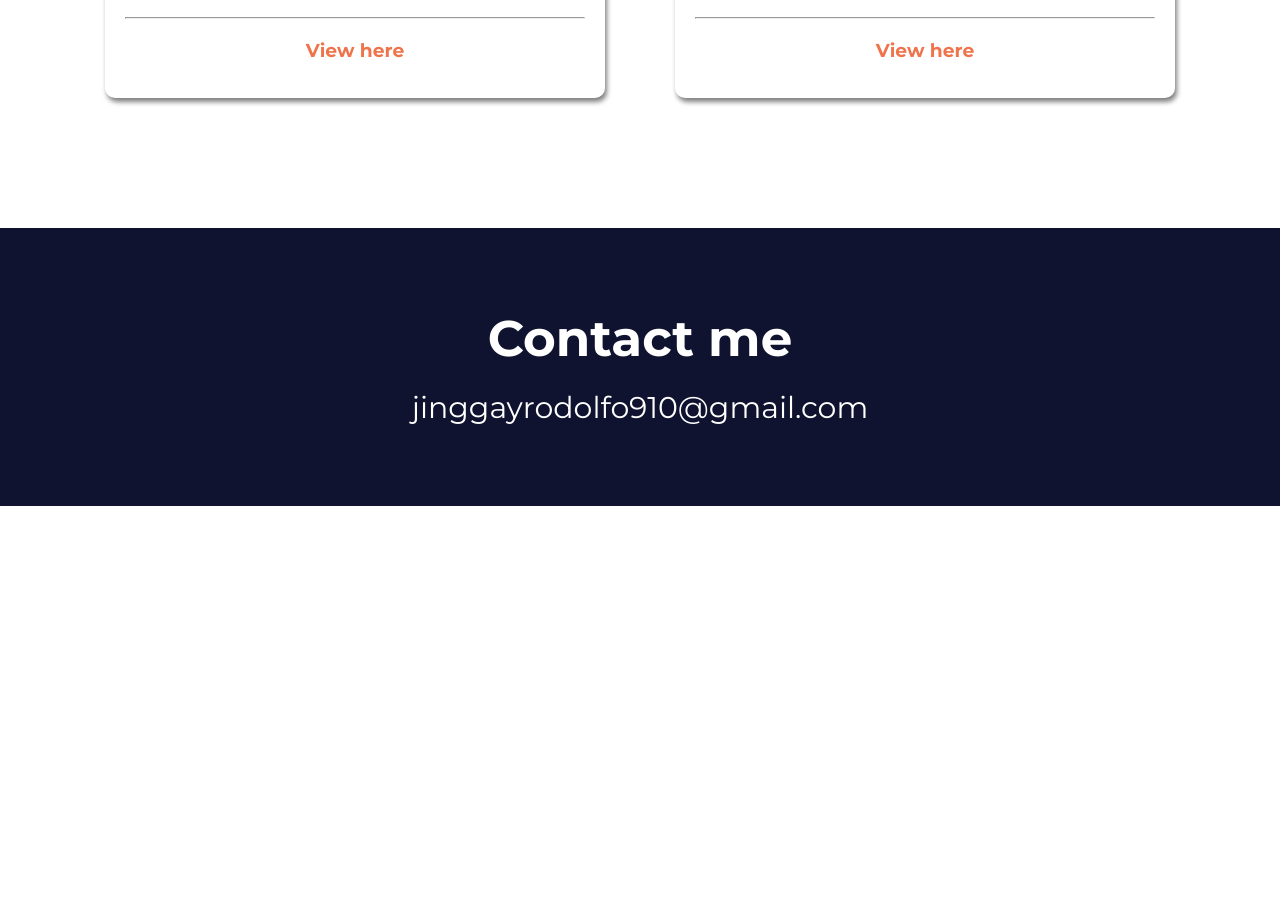
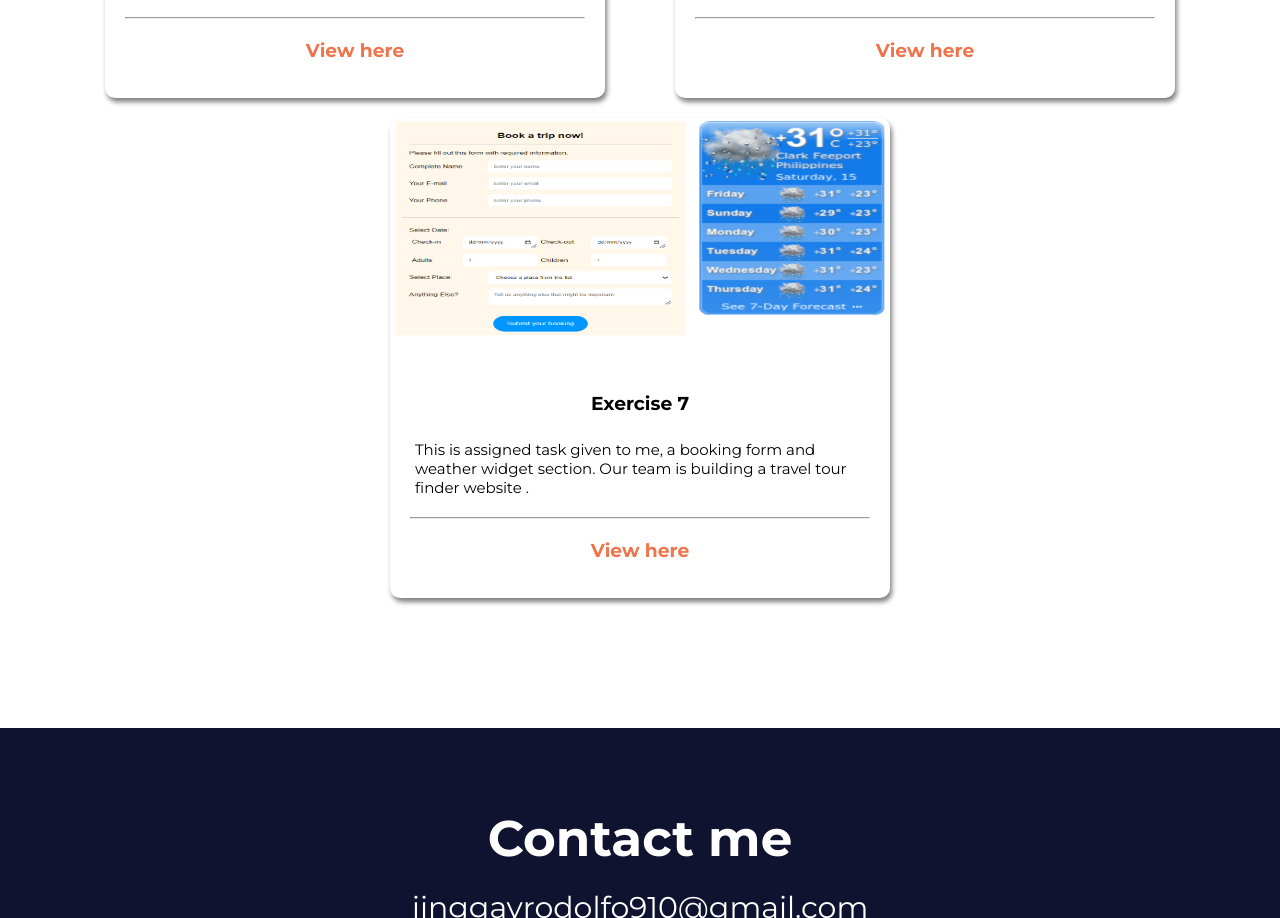
Before and after one commit to STINGRAY008/My-Portfolio, a plain HTML site: page exercises.html in a window 1280 px wide. Shown: the part 2262-3180 px from the top of the page. Before the commit the page ends 2768 px from the top, so only its background shows below. Drawn offline with Linux system fonts and the light colour scheme.

Commit message:
S16: Add project-card for updating my portfolio content

```diff
--- a/exercises.html
+++ b/exercises.html
@@ -84,6 +84,13 @@
                 <hr>
                 <h3><a class="project-link" href="https://stingray008.github.io/Painting//" target="_blank">View here</a></h3>
             </div>
+            <div class="project-card">
+                <img class="project-image" src="images/Exercise-7.png" alt="">
+                <h3>Exercise 7</h3>
+                <p class="sub-text">This is assigned task given to me, a booking form and weather widget section. Our team is building a travel tour finder website .</p>
+                <hr>
+                <h3><a class="project-link" href="https://stingray008.github.io/Booking-Form/" target="_blank">View here</a></h3>
+            </div>
         </div>
 
     </section>
```
Also changed, not shown: images/Exercise-7.png (added), 1 other file.
